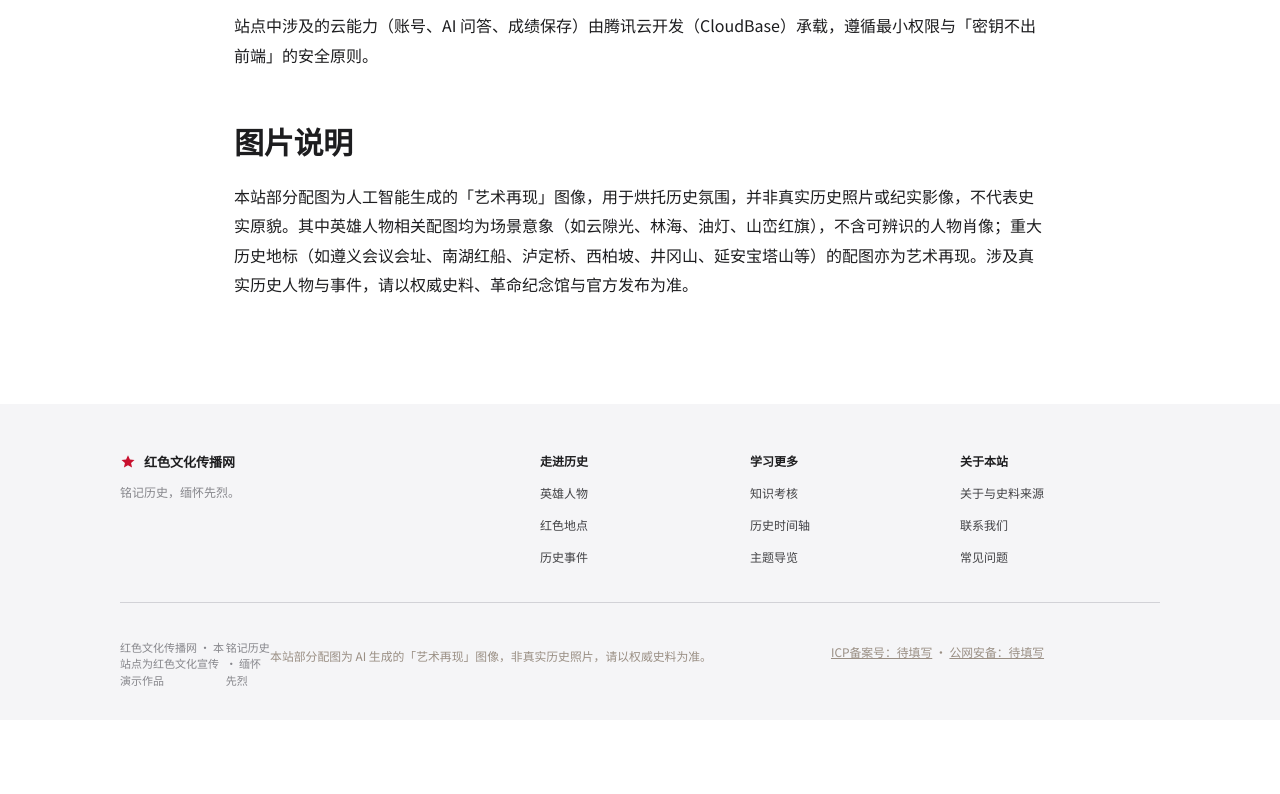
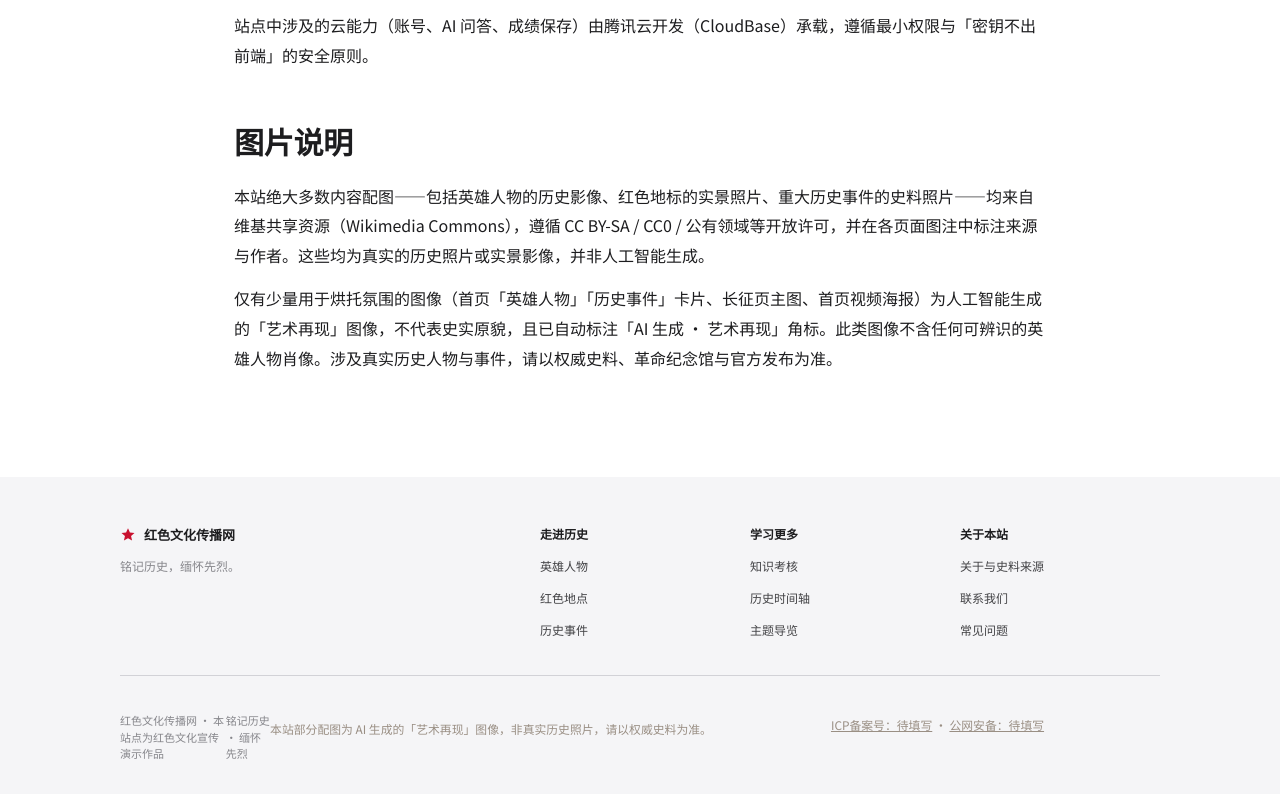
Before and after one commit to shuwey/red-culture-site, a plain HTML site: page about.html in a window 1280 px wide. Shown: the part 1233-2027 px from the top of the page. Before the commit the page ends 1953 px from the top, so only its background shows below. Drawn offline with Linux system fonts and the light colour scheme.

Commit message:
修正关于本站「图片说明」：英雄/地标配图已换真实照，仅少量氛围图为AI

```diff
--- a/about.html
+++ b/about.html
@@ -73,7 +73,8 @@
       <p class="doc-p">站点中涉及的云能力（账号、AI 问答、成绩保存）由腾讯云开发（CloudBase）承载，遵循最小权限与「密钥不出前端」的安全原则。</p>
 
       <h2 class="doc-h2">图片说明</h2>
-      <p class="doc-p">本站部分配图为人工智能生成的「艺术再现」图像，用于烘托历史氛围，并非真实历史照片或纪实影像，不代表史实原貌。其中英雄人物相关配图均为场景意象（如云隙光、林海、油灯、山峦红旗），不含可辨识的人物肖像；重大历史地标（如遵义会议会址、南湖红船、泸定桥、西柏坡、井冈山、延安宝塔山等）的配图亦为艺术再现。涉及真实历史人物与事件，请以权威史料、革命纪念馆与官方发布为准。</p>
+      <p class="doc-p">本站绝大多数内容配图——包括英雄人物的历史影像、红色地标的实景照片、重大历史事件的史料照片——均来自维基共享资源（Wikimedia Commons），遵循 CC BY-SA / CC0 / 公有领域等开放许可，并在各页面图注中标注来源与作者。这些均为真实的历史照片或实景影像，并非人工智能生成。</p>
+      <p class="doc-p">仅有少量用于烘托氛围的图像（首页「英雄人物」「历史事件」卡片、长征页主图、首页视频海报）为人工智能生成的「艺术再现」图像，不代表史实原貌，且已自动标注「AI 生成 · 艺术再现」角标。此类图像不含任何可辨识的英雄人物肖像。涉及真实历史人物与事件，请以权威史料、革命纪念馆与官方发布为准。</p>
     </section>
 
   </main>
```
